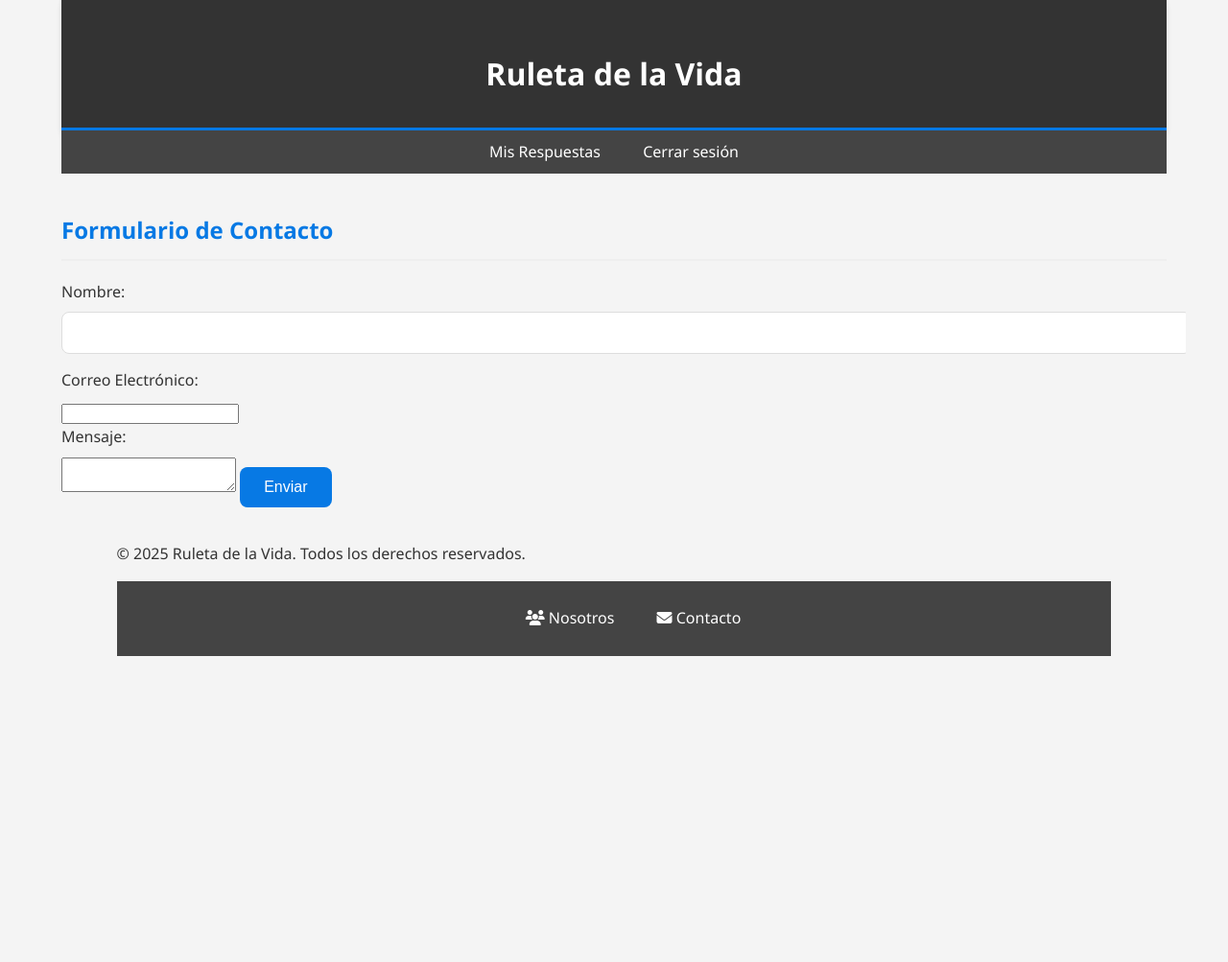
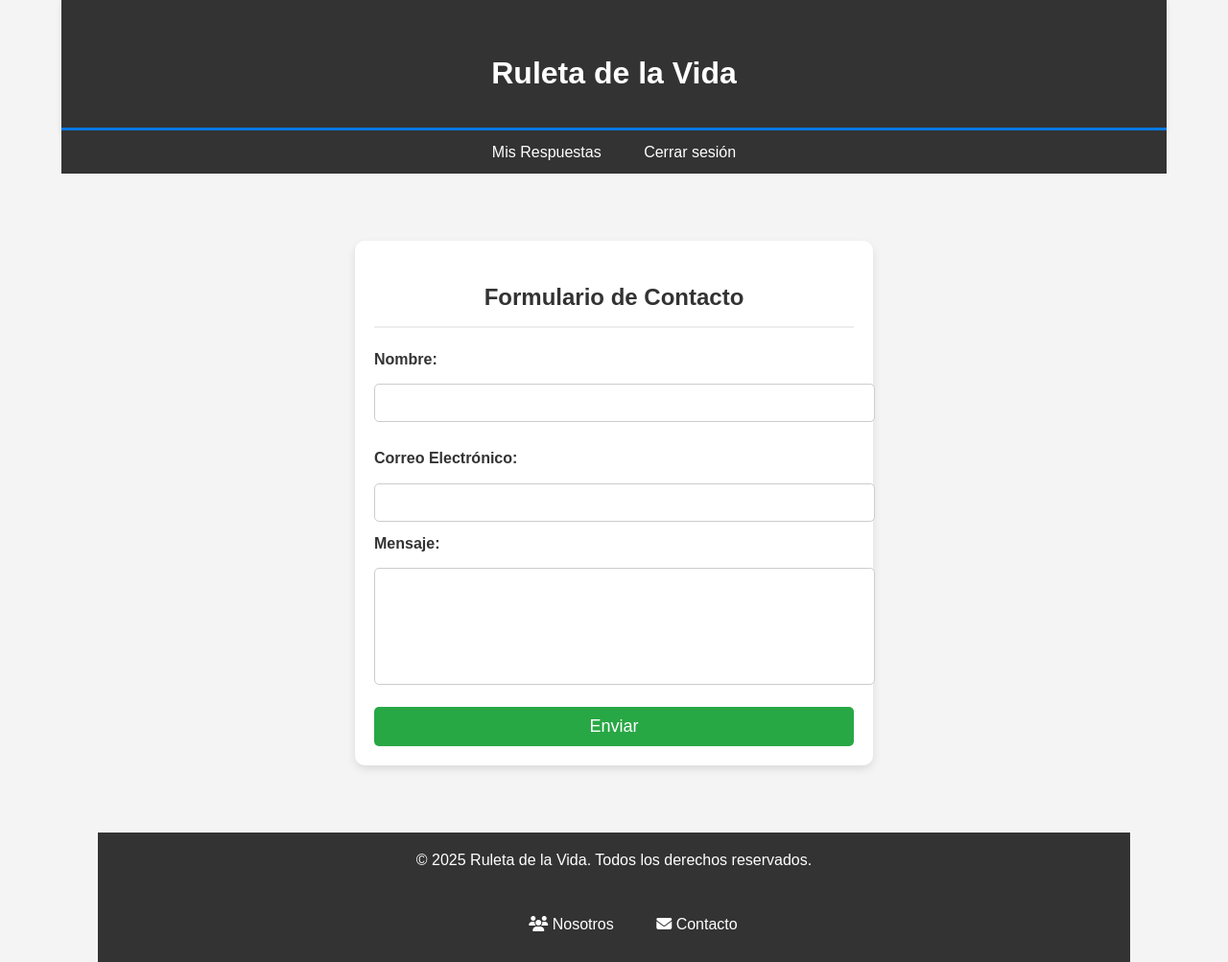
Before and after one commit to Manuelasanchez71/Ciencia-de-Datos-, a Flask app: page /contacto in a window 1280 px wide. Shown: the whole page at 96% size. Before the commit the page ends 684 px from the top, so only its background shows below. Run offline with Flask 3, Linux system fonts and the light colour scheme.

Commit message:
se crean estilos del footer, formulario de contacto, y visualización de mensajes en el panel de administrador

```diff
--- a/ruletadelavida/static/styles.css
+++ b/ruletadelavida/static/styles.css
@@ -18,6 +18,7 @@ body {
   background-color: var(--light-bg);
   margin: 0;
   padding: 0;
+  height: 100%;
 }
 
 .container {
@@ -26,6 +27,7 @@ body {
   margin: auto;
   overflow: hidden;
   padding: 0 20px;
+
 }
 
 /* Estilos para encabezados */
@@ -46,7 +48,7 @@ header h1 {
 
 /* Navegación */
 nav {
-  background: #444;
+  background: #333333;
   color: var(--white);
   padding: 10px 0;
   text-align: center;
@@ -786,3 +788,134 @@ table td:nth-child(4) {
 .flash-message.error {
   background-color: #f44336;
 }
+
+footer {
+  text-align: center;
+  margin-top: 20px;
+  padding: 10px;
+  background-color: #333;
+  color: white;
+}
+
+.footer ul {
+  list-style: none;
+  padding: 0;
+  display: inline;
+  margin: 0 15px;
+}
+
+.footer ul a {
+  color: white;
+  text-decoration: none;
+  font-size: 18px;
+}
+
+.footer ul a i {
+  margin-right: 8px;
+  font-size: 20px;
+}
+
+/* Efecto hover */
+.footer ul a:hover {
+  color: #4CAF50;
+}
+
+/*estilos para el formulario de contacto */
+body {
+  font-family: Arial, sans-serif;
+  background-color: #f4f4f4;
+  margin: 0;
+  padding: 0;
+}
+
+/* Contenedor del formulario */
+.contact-form-container {
+  max-width: 500px;
+  margin: 50px auto;
+  padding: 20px;
+  background: white;
+  box-shadow: 0 4px 8px rgba(0, 0, 0, 0.1);
+  border-radius: 10px;
+}
+
+/* Título del formulario */
+.contact-form-container h2 {
+  text-align: center;
+  color: #333;
+  margin-bottom: 20px;
+}
+
+/* Estilos para etiquetas */
+.contact-form-container label {
+  display: block;
+  font-weight: bold;
+  margin-top: 10px;
+}
+
+/* Estilos para los campos de entrada */
+.contact-form-container input,
+.contact-form-container textarea {
+  width: 100%;
+  padding: 10px;
+  margin-top: 5px;
+  border: 1px solid #ccc;
+  border-radius: 5px;
+  font-size: 16px;
+}
+
+/* Estilos específicos para el área de texto */
+.contact-form-container textarea {
+  height: 100px;
+  resize: none;
+}
+
+/* Botón de envío */
+.contact-form-container button {
+  width: 100%;
+  background-color: #28a745;
+  color: white;
+  padding: 10px;
+  margin-top: 15px;
+  border: none;
+  border-radius: 5px;
+  cursor: pointer;
+  font-size: 18px;
+}
+
+/* Efecto hover en el botón */
+.contact-form-container button:hover {
+  background-color: #218838;
+}
+
+/* Responsive para pantallas pequeñas */
+@media (max-width: 600px) {
+  .contact-form-container {
+      width: 90%;
+  }
+}
+
+.styled-table {
+  width: 100%;
+  border-collapse: collapse;
+  margin-top: 20px;
+}
+.styled-table th, .styled-table td {
+  border: 1px solid #ddd;
+  padding: 10px;
+  text-align: left;
+  vertical-align: top; /* Asegura que el contenido se alinee arriba */
+}
+.styled-table th {
+  background-color: #f4f4f4;
+}
+.email-column {
+  max-width: 150px;
+  word-wrap: break-word;
+  overflow-wrap: break-word;
+}
+.mensaje-column {
+  max-width: 300px;
+  word-wrap: break-word;
+  overflow-wrap: break-word;
+  white-space: normal; /* Permite que el texto haga saltos de línea */
+}
```
